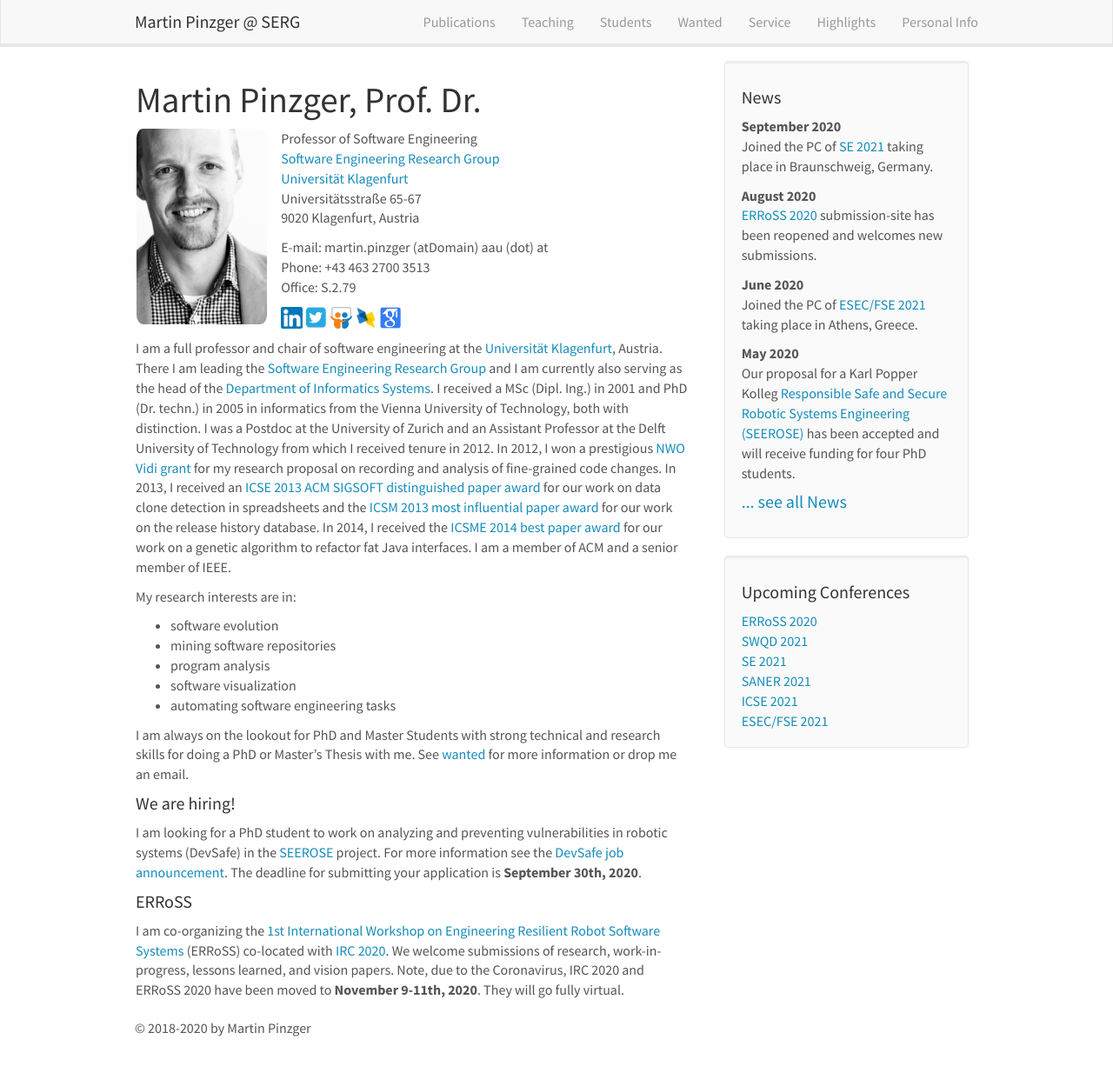
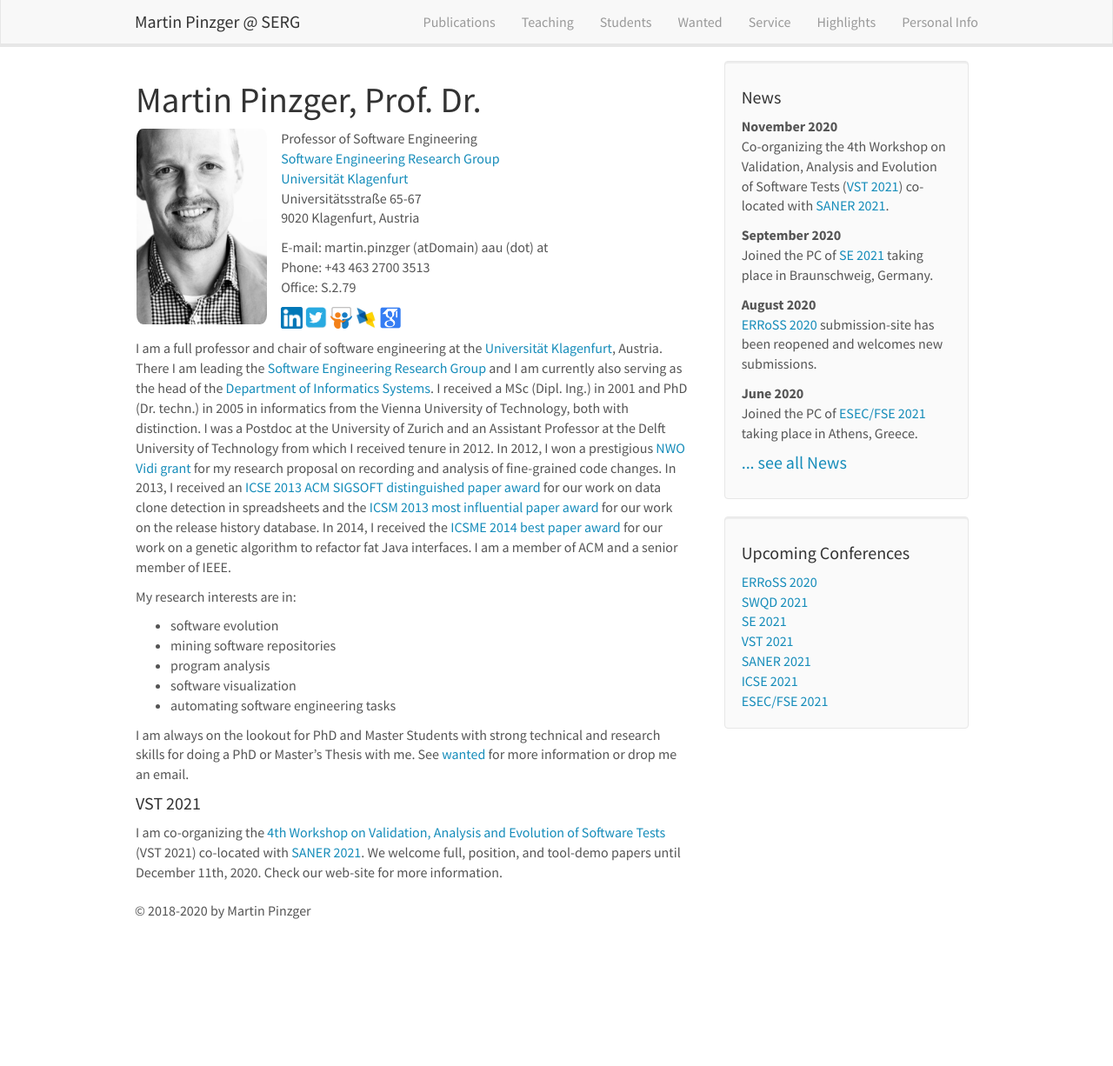
Before and after one commit to pinzger/pinzger.github.io, a Jekyll site: the page built from _pages/home.md, in a window 1280 px wide and 1226 px high. Shown: the whole window at 87% size. Built offline with Jekyll 4.4.1, drawn with Linux system fonts in a browser that asks for light colours; nearby versions of some CDN libraries.

Commit message:
added vst 2021, updated some info

```diff
--- a/_data/news.yml
+++ b/_data/news.yml
@@ -1,3 +1,6 @@
+- date: <strong>November 2020</strong>
+  headline: "Co-organizing the 4th Workshop on Validation, Analysis and Evolution of Software Tests (<a href=\"http://vst2021.scch.at/\">VST 2021</a>) co-located with <a href=\"https://saner2021.shidler.hawaii.edu/\">SANER 2021</a>."
+
 - date: <strong>September 2020</strong>
   headline: "Joined the PC of <a href=\"https://se-2021.tu-bs.de/\">SE 2021</a> taking place in Braunschweig, Germany."
 
@@ -33,7 +36,7 @@
   headline: "Our paper <strong>Verifying Temporal Specifications of Java Programs</strong> has been accepted for publication in the Springer Software Quality Journal."
 
 - date: <strong>October 2019</strong>
-  headline: "Co-organizing the 3rd Workshop on Validation, Analysis and Evolution of Software Tests (<a href=\"http://vst2020.scch.at/\">VST</a>) co-located with <a href=\"https://saner2020.csd.uwo.ca/\">SANER 2020</a>."
+  headline: "Co-organizing the 3rd Workshop on Validation, Analysis and Evolution of Software Tests (<a href=\"http://vst2020.scch.at/\">VST 2020</a>) co-located with <a href=\"https://saner2020.csd.uwo.ca/\">SANER 2020</a>."
 
 - date: <strong>October 2019</strong>
   headline: "Our paper <strong>Automatic Repair of Timestamp Comparisons</strong> has been accepted for publication in the IEEE journal Transactions on Software Engineering."
--- a/_includes/conferences.html
+++ b/_includes/conferences.html
@@ -5,6 +5,7 @@
 <a href="https://www.erross.org/">ERRoSS 2020</a>  <br/>
 <a href="https://www.software-quality-days.com/en/">SWQD 2021</a> <br/>
 <a href="https://se-2021.tu-bs.de/">SE 2021</a> <br/>
+<a href="https://vst2021.scch.at/">VST 2021</a>  <br/>
 <a href="https://saner2021.shidler.hawaii.edu/">SANER 2021</a> <br/>
 <a href="https://conf.researchr.org/home/icse-2021">ICSE 2021</a> <br/>
 <a href="https://2021.esec-fse.org/">ESEC/FSE 2021</a> <br/>
--- a/_pages/home.md
+++ b/_pages/home.md
@@ -41,8 +41,16 @@ My research interests are in:
 
 I am always on the lookout for PhD and Master Students with strong technical and research skills for doing a PhD or Master's Thesis with me. See [wanted](wanted) for more information or drop me an email.
 
-#### We are hiring!
-I am looking for a PhD student to work on analyzing and preventing vulnerabilities in robotic systems (DevSafe) in the [SEEROSE](https://www.aau.at/forschung/forschungsprofil/karl-popper-kolleg/seerose/) project. For more information see the [DevSafe job announcement](https://jobs.aau.at/en/job/pre-doc-scientist-f-m-d-software-engineering/). The deadline for submitting your application is **September 30th, 2020**.
+<!--
+#### Open position
+Currently, we do not have any open positions.
+
+ I am looking for a PhD student to work on analyzing and preventing vulnerabilities in robotic systems (DevSafe) in the [SEEROSE](https://www.aau.at/forschung/forschungsprofil/karl-popper-kolleg/seerose/) project. For more information see the [DevSafe job announcement](https://jobs.aau.at/en/job/pre-doc-scientist-f-m-d-software-engineering/). The deadline for submitting your application is **September 30th, 2020**.
+
 
 #### ERRoSS
-I am co-organizing the [1st International Workshop on Engineering Resilient Robot Software Systems](https://www.erross.org/) (ERRoSS) co-located with [IRC 2020](http://irc.asia.edu.tw/2020). We welcome submissions of research, work-in-progress, lessons learned, and vision papers. Note, due to the Coronavirus, IRC 2020 and ERRoSS 2020 have been moved to **November 9-11th, 2020**. They will go fully virtual.
+I am co-organizing the [1st International Workshop on Engineering Resilient Robot Software Systems](https://www.erross.org/) (ERRoSS) co-located with [IRC 2020](http://irc.asia.edu.tw/2020). Both, IRC 2020 and ERRoSS 2020 will be held online on **November 9-11th, 2020**. Check our web-site for more information.
+-->
+
+#### VST 2021
+I am co-organizing the [4th Workshop on Validation, Analysis and Evolution of Software Tests](https://vst2021.scch.at/) (VST 2021) co-located with [SANER 2021](https://saner2021.shidler.hawaii.edu/). We welcome full, position, and tool-demo papers until December 11th, 2020. Check our web-site for more information.
--- a/_pages/service.md
+++ b/_pages/service.md
@@ -20,6 +20,7 @@ permalink: /service/
 * [WCRE 2010](http://web.soccerlab.polymtl.ca/wcre2010/) Program Co-Chair
 
 ### Co-Organizer
+* [VST 2021](http://vst2021.scch.at/) Co-Organizer
 * [VST 2020](http://vst2020.scch.at/) Co-Organizer
 * [ERRoSS 2020](https://www.erross.org/) Co-Organizer
 * [ICPC 2017](http://icpc2017.unibas.it/) ERA track Co-Chair
```
Also changed, not shown: other parts of _pages/service.md (+1 -0 lines).
